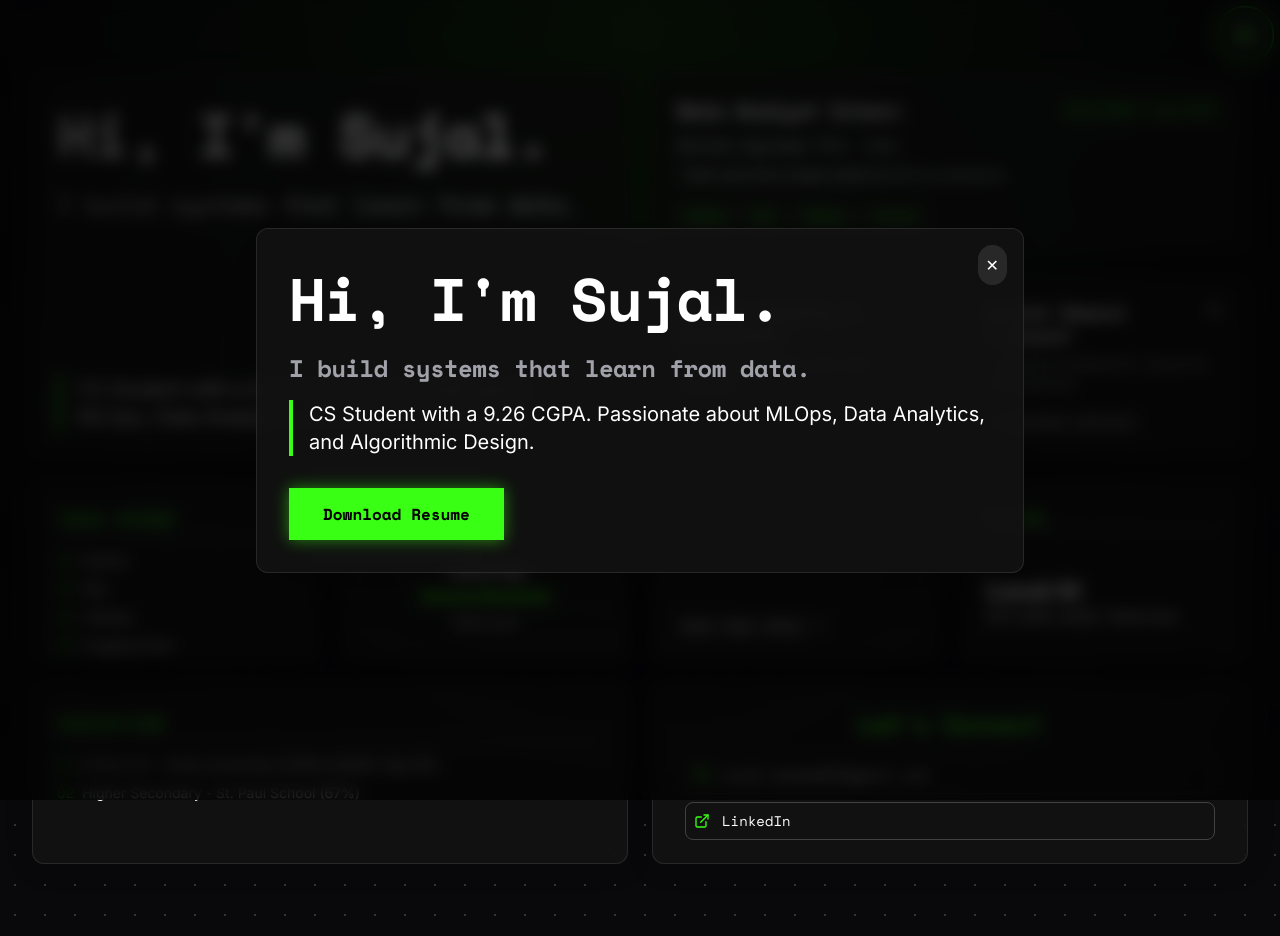
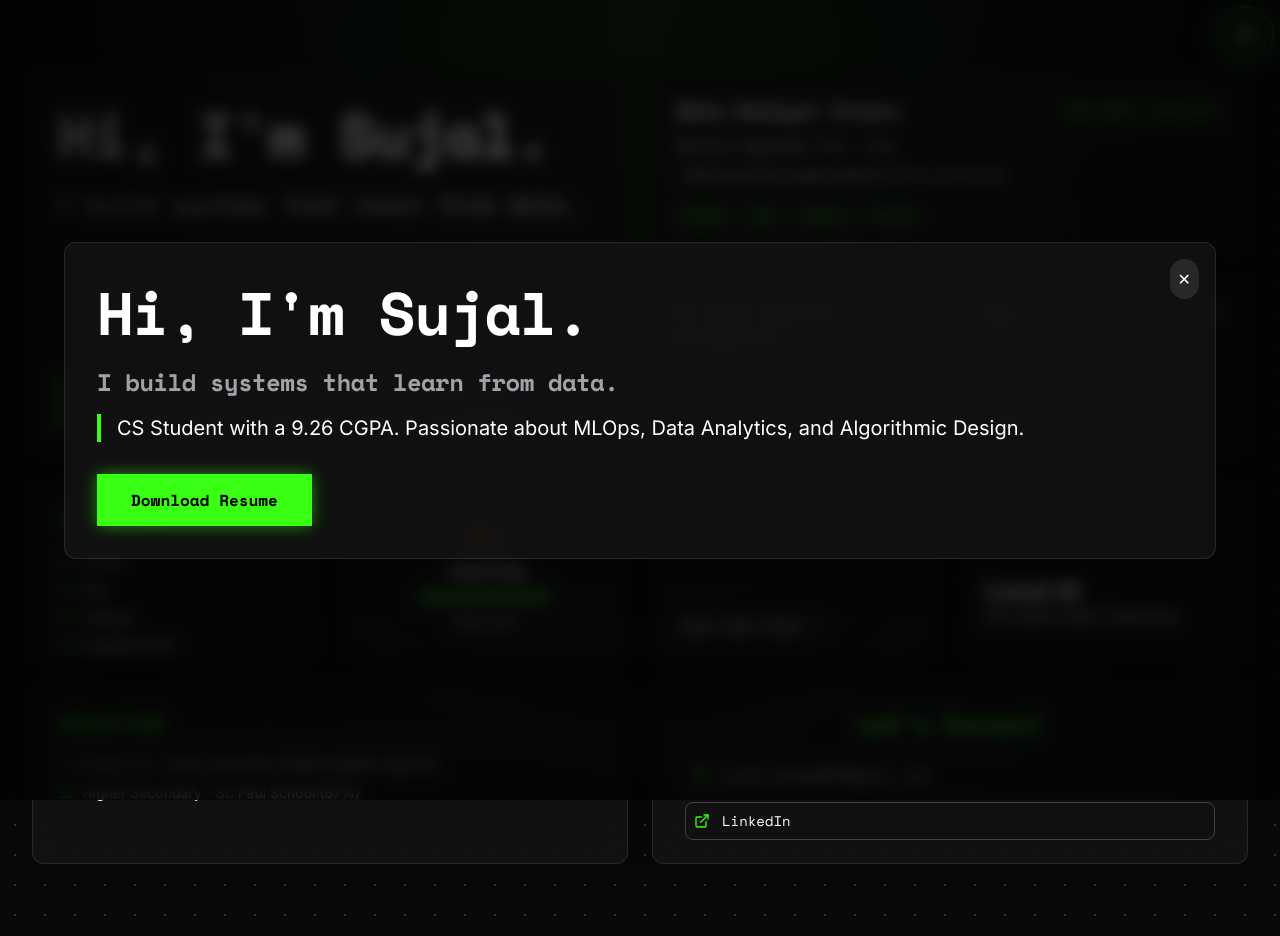
Before and after one commit to sujal-b/portfolio, a React (Vite) app: page / in a window 1280 px wide. Both pictures are taken after a click on the element 330 px from the left and 264 px from the top of the page. Built offline with nearby package versions, Linux system fonts and the light colour scheme.

Commit message:
Refactor layout & widen vertical spacing

```diff
--- a/src/components/BentoGrid.jsx
+++ b/src/components/BentoGrid.jsx
@@ -6,7 +6,8 @@ import ExperienceCard from './cards/ExperienceCard';
 import ProjectCard from './cards/ProjectCard';
 import ListCard from './cards/ListCard';
 import WidgetCard from './cards/WidgetCard';
-import SocialCard from './cards/SocialCard'; // New, need to create
+import SocialCard from './cards/SocialCard';
+import FeaturedProjectsCard from './cards/FeaturedProjectsCard';
 
 const BentoGrid = () => {
     const { grid_layout } = portfolioData;
@@ -14,6 +15,7 @@ const BentoGrid = () => {
 
     const getColSpan = (size) => {
         switch (size) {
+            case '4x2': return 'col-span-1 md:col-span-4 row-span-2';
             case '2x2': return 'col-span-1 md:col-span-2 row-span-2';
             case '2x1': return 'col-span-1 md:col-span-2 row-span-1';
             case '1x2': return 'col-span-1 row-span-2';
@@ -26,6 +28,7 @@ const BentoGrid = () => {
             case 'hero': return <HeroCard item={item} isExpanded={isExpanded} />;
             case 'experience': return <ExperienceCard item={item} isExpanded={isExpanded} />;
             case 'project': return <ProjectCard item={item} isExpanded={isExpanded} />;
+            case 'featured': return <FeaturedProjectsCard item={item} isExpanded={isExpanded} />;
             case 'list': return <ListCard item={item} isExpanded={isExpanded} />;
             case 'widget': return <WidgetCard item={item} isExpanded={isExpanded} />;
             case 'social': return <SocialCard item={item} isExpanded={isExpanded} />;
@@ -65,7 +68,7 @@ const BentoGrid = () => {
                             animate={{ scale: 1, opacity: 1, y: 0 }}
                             exit={{ scale: 0.9, opacity: 0, y: 20 }}
                             transition={{ type: "spring", damping: 25, stiffness: 300 }}
-                            className="neo-card w-full max-w-3xl max-h-[90vh] overflow-y-auto p-8 bg-card-bg relative shadow-2xl border border-white/10"
+                            className="neo-card w-full max-w-6xl max-h-[90vh] overflow-y-auto p-8 bg-card-bg relative shadow-2xl border border-white/10"
                             onClick={(e) => e.stopPropagation()}
                         >
                             <button
```
